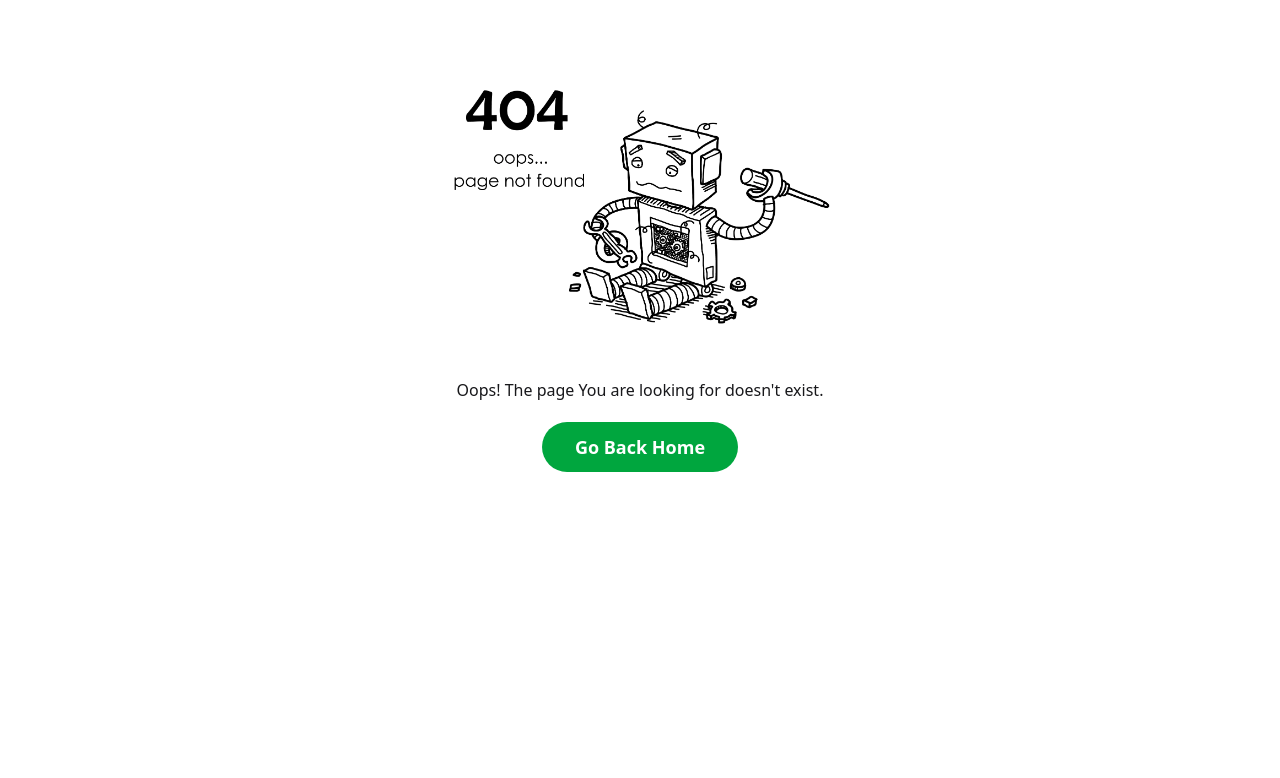
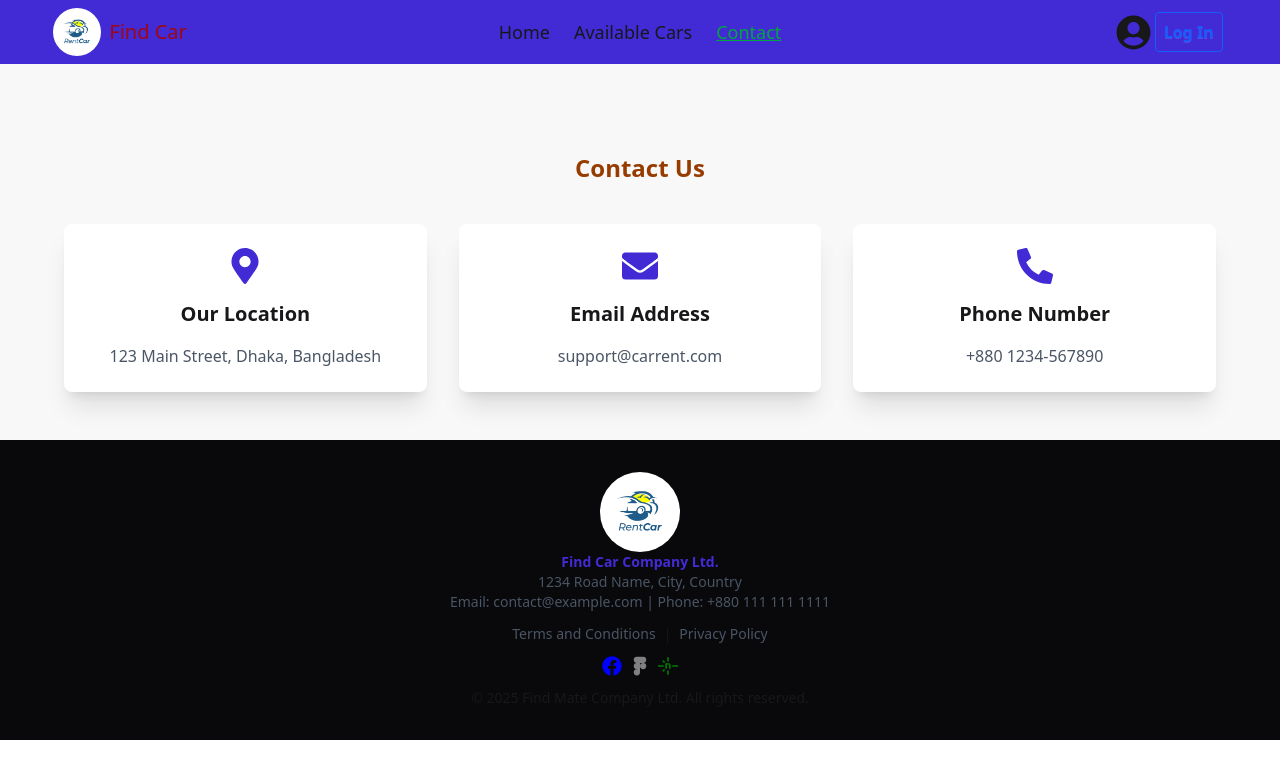
Before and after one commit to Tareq088/Car-Rent-Client-Side, a React (Vite) app: page /contact in a window 1280 px wide. Shown: the top 778 px of the page. Built offline with nearby package versions, Linux system fonts and the light colour scheme; no server answers.

Commit message:
contact page is updated

```diff
--- a/src/Api/bookingApi.js
+++ b/src/Api/bookingApi.js
@@ -1,5 +1,5 @@
 export const bookingPromise = (email, accessToken) =>{
-    return fetch(`http://localhost:3000/bookings?email=${email}`,
+    return fetch(`https://car-rent-server-lovat.vercel.app/bookings?email=${email}`,
                     {headers:{authorization: `Bearer ${accessToken}`}})
         .then(res=>res.json())
 }
--- a/src/Components/Navbar/Navbar.jsx
+++ b/src/Components/Navbar/Navbar.jsx
@@ -12,6 +12,7 @@ const Navbar = () => {
     const navList = <>
                 <li className='text-lg'><NavLink to='/' className={({isActive})=> isActive ? 'underline text-green-600' : ''}>Home</NavLink></li>
                 <li className='text-lg'><NavLink to='/available-cars' className={({isActive})=> isActive ? 'underline text-green-600' : ''}>Available Cars</NavLink></li>
+                <li className='text-lg'><NavLink to='/contact' className={({isActive})=> isActive ? 'underline text-green-600' : ''}>Contact</NavLink></li>
                 {
                     user &&
                     <>
@@ -32,7 +33,7 @@ const Navbar = () => {
         })
     }
     return (
-    <div className='bg-base-200 sticky z-10 top-0'>
+    <div className='bg-primary sticky z-10 top-0'>
             <div className="navbar justify-center items-center w-full sm:w-11/12 mx-auto pr-4 sm:px-0 py-0">
                 <div className="navbar-start">
                     <div className="dropdown">
@@ -74,8 +75,6 @@ const Navbar = () => {
                                 <FaUserCircle  size={35}></FaUserCircle>
                             </div>
                         }
-
-
                         {
                             user?
                             <button onClick={handleLogOut} className="btn btn-outline mr-1 text-xs md:text-base p-1 sm:p-2 text-blue-600 hover:text-red-600">Log Out</button>
--- a/src/Components/RecentListing/RecentListing.jsx
+++ b/src/Components/RecentListing/RecentListing.jsx
@@ -7,7 +7,7 @@ const RecentListing = () => {
     const[recentCars, setRecentCars] = useState([]);
     const[loading, setLoading] = useState(true);
     useEffect(()=>{
-        axios.get("http://localhost:3000/recent-cars")
+        axios.get("https://car-rent-server-lovat.vercel.app/recent-cars")
         .then(res=>{
             // console.log(res.data);
             setRecentCars(res.data);
--- a/src/Hook/useAxiosSecure.jsx
+++ b/src/Hook/useAxiosSecure.jsx
@@ -6,7 +6,7 @@ import { useNavigate } from 'react-router';
 import { toast } from 'react-toastify';
 
 const axiosInstance = axios.create({
-    baseURL:"http://localhost:3000"
+    baseURL:"https://car-rent-server-lovat.vercel.app"
 })
 
 const useAxiosSecure = () => {
--- a/src/Pages/AddCar/AddCar.jsx
+++ b/src/Pages/AddCar/AddCar.jsx
@@ -15,16 +15,18 @@ const AddCar = () => {
         const form = e.target;
         const formData = new FormData(form);
         const  carData = Object.fromEntries(formData.entries());
+                        //booking_Count ke number korte hbe
+        carData.booking_Count = parseInt(carData.booking_Count);
                             //features in array
-         carData.features = carData.features.split(",").map(req=> req.trim(" "));
+        carData.features = carData.features.split(",").map(req=> req.trim(" "));
                             // description in array
-         carData.description = carData.description.split(",").map(req=> req.trim(" "));
-         carData.add_Time= format(new Date(), "EEEE, MMMM dd, yyyy, kk:mm:ss");
+        carData.description = carData.description.split(",").map(req=> req.trim(" "));
+        carData.add_Time= format(new Date(), "EEEE, MMMM dd, yyyy, kk:mm:ss");
         console.log( carData);
         const {Daily_Rent, User_name, availability, booking_Count, contact_info, description, email,
                                                             features, model_no, photo, registration_no} =  carData || {};
 
-        axiosSecure.post("http://localhost:3000/cars",carData)
+        axiosSecure.post("https://car-rent-server-lovat.vercel.app/cars",carData)
         .then(data=>{
             console.log(data.data);
             if(data.data.insertedId){
--- a/src/Pages/AvailableCars/AvailableCars.jsx
+++ b/src/Pages/AvailableCars/AvailableCars.jsx
@@ -10,21 +10,19 @@ const AvailableCars = () => {
   const[gridView,setGridView] = useState(true);
   const[searchText, setSearchText] = useState("");
   const[sortOrder, setSortOrder] = useState("asc")
-  // console.log(searchText);
-  // console.log(availableCars);
-  // console.log(sortOrder)
+
   useEffect(()=>{
     const params = new URLSearchParams();
     if(searchText || sortOrder) params.append("searchParams", searchText); params.append("sort", sortOrder);
     // console.log(params.toString())
-    fetch(`http://localhost:3000/available-cars?${params.toString()}`)
+    fetch(`https://car-rent-server-lovat.vercel.app/available-cars?${params.toString()}`)
     .then(res=>res.json())
     .then(searchData=>{
       // console.log("searchText",searchData);
       setAvailableCars(searchData);
     })
                     // single searchText
-    // fetch(`http://localhost:3000/available-cars?searchParams=${searchText}`)
+    // fetch(`https://car-rent-server-lovat.vercel.app/available-cars?searchParams=${searchText}`)
     // .then(res=>res.json())
     // .then(searchData=>{
     //   console.log("searchText",searchData);
--- a/src/Pages/CarDetails/CarDetail.jsx
+++ b/src/Pages/CarDetails/CarDetail.jsx
@@ -18,7 +18,7 @@ const CarDetail = () => {
     const {detailPromise} = useDetailApi();
 
       useEffect(()=>{
-        // fetch(`http://localhost:3000/carDetail/${id}`,
+        // fetch(`https://car-rent-server-lovat.vercel.app/carDetail/${id}`,
         //   {headers:{authorization: `Bearer ${user.accessToken}`}}
         // )
         // .then(res=>res.json())
@@ -75,7 +75,7 @@ const CarDetail = () => {
       }
       //Booking_Id = carsCollection er _id
                                   // confirmation booking korle data gulo bookingDB te send korbo
-      axios.post("http://localhost:3000/bookings",bookingInfo)
+      axios.post("https://car-rent-server-lovat.vercel.app/bookings",bookingInfo)
       .then(data =>{
         // console.log("after booking",data.data);
         if(data.data.insertedId){
@@ -85,7 +85,7 @@ const CarDetail = () => {
       })
                           //  carsCollection er car_id booking_count o  1 barabo
                           //  carsCollection er _id = Booking_Id
-      axios.patch(`http://localhost:3000/available-cars/${Booking_Id}/increment`)
+      axios.patch(`https://car-rent-server-lovat.vercel.app/available-cars/${Booking_Id}/increment`)
       .then(data=>{
         console.log(data.data);
         if(data.data.modifiedCount){
--- /dev/null
+++ b/src/Pages/Contact/Contact.jsx
@@ -0,0 +1,50 @@
+import { motion } from "framer-motion";
+import { FaMapMarkerAlt, FaEnvelope, FaPhoneAlt } from "react-icons/fa";
+
+const Contact = () => {
+  const cardData = [
+    {
+      icon: <FaMapMarkerAlt className="text-4xl text-primary" />,
+      title: "Our Location",
+      text: "123 Main Street, Dhaka, Bangladesh",
+    },
+    {
+      icon: <FaEnvelope className="text-4xl text-primary" />,
+      title: "Email Address",
+      text: "support@carrent.com",
+    },
+    {
+      icon: <FaPhoneAlt className="text-4xl text-primary" />,
+      title: "Phone Number",
+      text: "+880 1234-567890",
+    },
+  ];
+
+  return (
+    <div className="py-12 bg-base-200">
+      <div className="max-w-6xl mx-auto text-center">
+        <h2 className="font-bold text-center text-2xl text-amber-800 py-10">Contact Us</h2>
+        <div className="grid gap-8 md:grid-cols-3">
+          {cardData.map((item, index) => (
+            <motion.div
+              key={index}
+              className="card bg-base-100 shadow-xl p-6"
+              initial={{ opacity: 0, y: 50 }}
+              animate={{ opacity: 1, y: 0 }}
+              transition={{ delay: index * 0.2, duration: 0.6 }}
+              whileHover={{ scale: 1.05 }}
+            >
+              <div className="flex flex-col items-center space-y-4">
+                {item.icon}
+                <h3 className="text-xl font-semibold">{item.title}</h3>
+                <p className="text-gray-600">{item.text}</p>
+              </div>
+            </motion.div>
+          ))}
+        </div>
+      </div>
+    </div>
+  );
+};
+
+export default Contact;
--- a/src/Pages/MyBookings/MyBookingRow.jsx
+++ b/src/Pages/MyBookings/MyBookingRow.jsx
@@ -24,7 +24,7 @@ const MyBookingRow = ({ book, index, count,setCount}) => {
   //Booking_Id= carsCollection er _id
   const handleStatusChange = (e, book_id) => {
     console.log(e.target.value, book_id);
-    axios.patch(`http://localhost:3000/bookings/${book_id}`, {status: e.target.value})
+    axios.patch(`https://car-rent-server-lovat.vercel.app/bookings/${book_id}`, {status: e.target.value})
       .then((data) => {
         // console.log(data.data);
         if (data.data.modifiedCount) {
@@ -69,7 +69,7 @@ const MyBookingRow = ({ book, index, count,setCount}) => {
     const start_Date = format(new Date(startDate), "EEEE, MMMM dd, yyyy, kk:mm:ss");
     const end_Date = format(new Date(endDate), "EEEE, MMMM dd, yyyy, kk:mm:ss");
     const editedBookingInfo = {start_Date, end_Date, totalCost}
-    axios.patch(`http://localhost:3000/bookings/${book_id}`,editedBookingInfo)
+    axios.patch(`https://car-rent-server-lovat.vercel.app/bookings/${book_id}`,editedBookingInfo)
     .then(data=>{
         // console.log(data.data);
         if(data.data.modifiedCount){
@@ -91,7 +91,7 @@ const MyBookingRow = ({ book, index, count,setCount}) => {
       confirmButtonText: "Yes",
     }).then((result) => {
       if (result.isConfirmed) {
-        axios.patch(`http://localhost:3000/bookings/${book_id}`, {status: "Cancel"})
+        axios.patch(`https://car-rent-server-lovat.vercel.app/bookings/${book_id}`, {status: "Cancel"})
           .then((data) => {
             console.log(data.data);
             if (data.data.modifiedCount) {
--- a/src/Pages/MyBookings/MyBookings.jsx
+++ b/src/Pages/MyBookings/MyBookings.jsx
@@ -13,13 +13,13 @@ const MyBookings = () => {
     const {bookingPromise} = useBookingApi()
     // console.log("user",user);
                     // jehetu cancel, modify button e click korle data auto change hbe tai useEffect() diye korte hbe
-    // const bookingsPromise = fetch(`http://localhost:3000/bookings?email=${user.email}`).then(res=>res.json())
+    // const bookingsPromise = fetch(`https://car-rent-server-lovat.vercel.app/bookings?email=${user.email}`).then(res=>res.json())
     // console.log(bookingsPromise);
     const [bookingsData,setBookingsData] = useState([]);
     const [count, setCount] = useState(0);
 
     useEffect (()=>{
-        // fetch(`http://localhost:3000/bookings?email=${user.email}`,
+        // fetch(`https://car-rent-server-lovat.vercel.app/bookings?email=${user.email}`,
         //             {headers:{authorization: `Bearer ${user.accessToken}`}})
         // .then(res=>res.json())
                                                     // ager
--- a/src/Pages/MyCars/MyCars.jsx
+++ b/src/Pages/MyCars/MyCars.jsx
@@ -20,9 +20,14 @@ const MyCars = () => {
   // {headers:{authorization:`Bearer ${user.accessToken}}}
 
     useEffect(()=>{
-      // fetch(`http://localhost:3000/cars?email=${user.email}&sort=${sortOrder}`,
+      // fetch(`https://car-rent-server-lovat.vercel.app/cars?email=${user.email}&sort=${sortOrder}`,
       //   {headers:{authorization:`Bearer ${user.accessToken}`}})
       //   .then((res) => res.json())
+                                // arekta way (without promise(Api)), headers protibar likhte hbe
+      // axiosSecure.get(`https://car-rent-server-lovat.vercel.app/cars?email=${user.email}&sort=${sortOrder}`,
+      //   {headers:{authorization:`Bearer ${user.accessToken}`}})
+      //   .then((data) => data.data)
+
             //new
         carPromise(user?.email, sortOrder)
         .then((data) => {
@@ -46,7 +51,7 @@ const MyCars = () => {
                 .then((result) => {
                   if(result.isConfirmed){
                                       // DELETE FRO DB
-                    axios.delete(`http://localhost:3000/cars/${id}`)
+                    axios.delete(`https://car-rent-server-lovat.vercel.app/cars/${id}`)
                     .then(data=> {
                       console.log("data after delete",data.data);
                       Swal.fire({
@@ -79,7 +84,7 @@ const MyCars = () => {
       updatedCarData.description = updatedCarData.description.split(",").map(req=> req.trim(" "));
         const {Daily_Rent, availability, description,location,
                                                   features, model_no, photo, registration_no} =  updatedCarData || {};
-      axios.patch(`http://localhost:3000/cars/${id}`, updatedCarData)
+      axios.patch(`https://car-rent-server-lovat.vercel.app/cars/${id}`, updatedCarData)
       .then(data=>{
         // console.log("updated data",data.data);
         if(data.data.modifiedCount){
--- a/src/Router/router.jsx
+++ b/src/Router/router.jsx
@@ -11,6 +11,7 @@ import MyCars from './../Pages/MyCars/MyCars';
 import AvailableCars from "../Pages/AvailableCars/AvailableCars";
 import Loading from "../Pages/Loading/Loading";
 import CarDetail from './../Pages/CarDetails/CarDetail';
+import Contact from "../Pages/Contact/Contact";
 
 export const router = createBrowserRouter([
   {
@@ -20,18 +21,22 @@ export const router = createBrowserRouter([
         {
           index:true,
           path:"/",
-          Component:Home,
+          Component:Home ,
         },
         {
           path:"/available-cars",
           hydrateFallbackElement:<Loading></Loading>,
-          loader:()=>fetch("http://localhost:3000/available-cars"),
+          loader:()=>fetch("https://car-rent-server-lovat.vercel.app/available-cars"),
           Component:AvailableCars
+        },
+        {
+          path:"/contact",
+          Component:Contact,
         },
         {
           path:"/carDetail/:id",
           hydrateFallbackElement:<Loading></Loading>,
-          // loader: ({params})=>fetch(`http://localhost:3000/carDetail/${params.id}`),
+          // loader: ({params})=>fetch(`https://car-rent-server-lovat.vercel.app/carDetail/${params.id}`),
           element:<PrivateRoutes><CarDetail></CarDetail></PrivateRoutes>
         },
         {
```
Also changed, not shown: 1 other file (tests, documents, lock files or other folders). Lines whose indentation alone changed are shown as unchanged.
